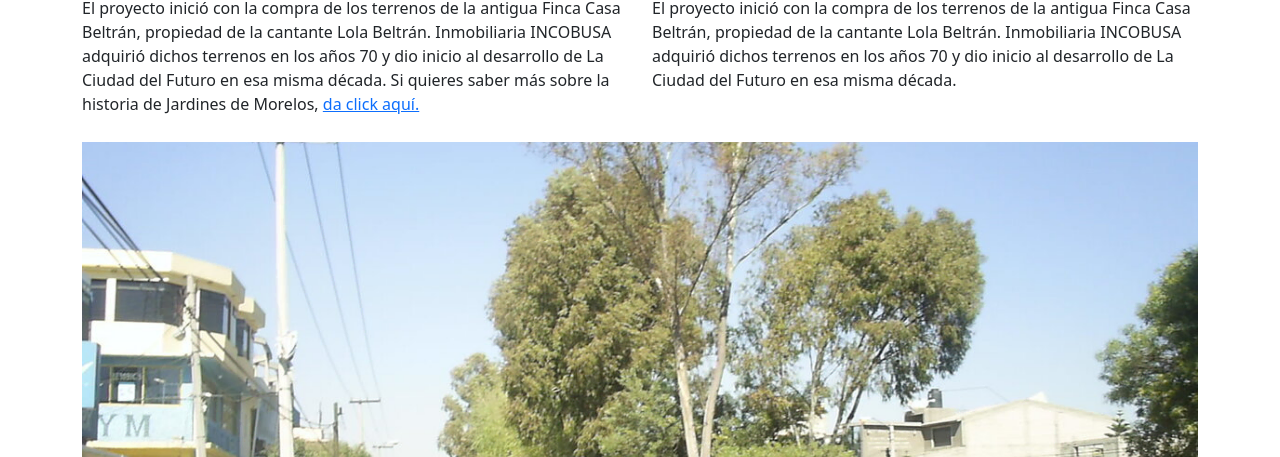
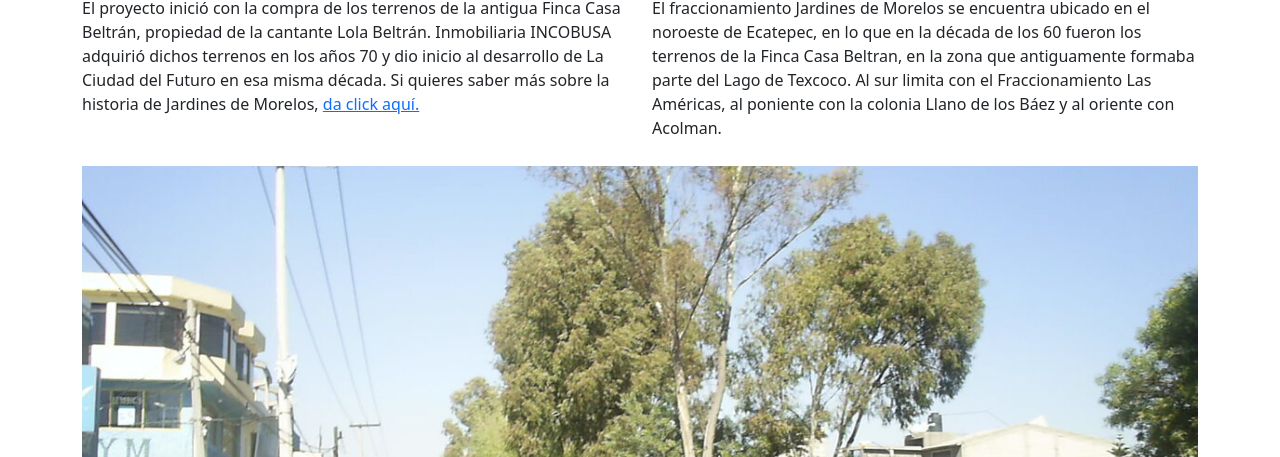
Before and after one commit to Victor3790/jm, a website built with webpack: page src/index.html in a window 1280 px wide. Shown: the part 643-1100 px from the top of the page. Built offline with nearby package versions, Linux system fonts and the light colour scheme.

Commit message:
Last changes before publishing

```diff
--- a/src/index.html
+++ b/src/index.html
@@ -4,7 +4,7 @@
     <meta charset="UTF-8">
     <meta name="viewport" content="width=device-width, initial-scale=1.0">
     <title>Jardines de Morelos Ecatepec</title>
-    <link rel="shortcut icon" href="img/fav-icon.png" type="image/x-icon">
+    <link rel="icon" href="img/fav-icon.png" sizes="32x32">
     <meta name="description" content="Descubre Jardines de Morelos, Ecatepec, un fraccionamiento con historia y tradición. Aprende cómo llegar y conoce más sobre su ubicación y características.">
 </head>
 <body>
@@ -49,9 +49,10 @@
             <div class="col-12 col-md-6">
               <h2>Ubicación</h2>
               <p>
-                El proyecto inició con la compra de los terrenos de la antigua Finca Casa Beltrán,
-                propiedad de la cantante Lola Beltrán. Inmobiliaria INCOBUSA adquirió dichos terrenos
-                en los años 70 y dio inicio al desarrollo de La Ciudad del Futuro en esa misma década.
+                El fraccionamiento Jardines de Morelos se encuentra ubicado en el noroeste de Ecatepec,
+                en lo que en la década de los 60 fueron los terrenos de la Finca Casa Beltran, en la zona
+                que antiguamente formaba parte del Lago de Texcoco. Al sur limita con el Fraccionamiento
+                Las Américas, al poniente con la colonia Llano de los Báez y al oriente con Acolman.
               </p>
             </div>
           </div>
```
